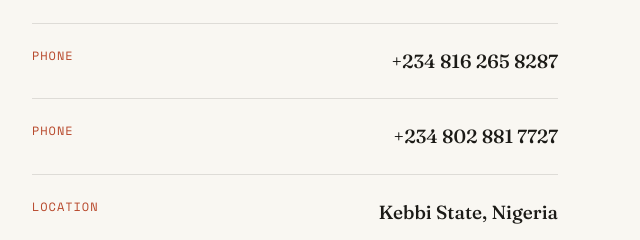
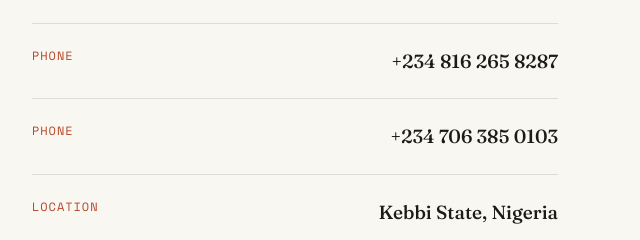
Before and after one commit to bmspadmin/bmsp-africa-website, a plain HTML site: page index.html in a window 1280 px wide. Shown: the part 7120-7360 px from the top of the page, 640-1280 px from the left. Drawn offline with nearby package versions, Linux system fonts and the light colour scheme.

Commit message:
Add files via upload

```diff
--- a/index.html
+++ b/index.html
@@ -823,7 +823,7 @@
       <div>
         <ul class="contact-list">
           <li><span class="clabel">Phone</span><span class="cval">+234 816 265 8287</span></li>
-          <li><span class="clabel">Phone</span><span class="cval">+234 802 881 7727</span></li>
+          <li><span class="clabel">Phone</span><span class="cval">+234 706 385 0103</span></li>
           <li><span class="clabel">Location</span><span class="cval">Kebbi State, Nigeria</span></li>
           <li><span class="clabel">Email</span><span class="cval"><a href="mailto:info.bmspafrica@gmail.com">info.bmspafrica@gmail.com</a></span></li>
         </ul>
```
